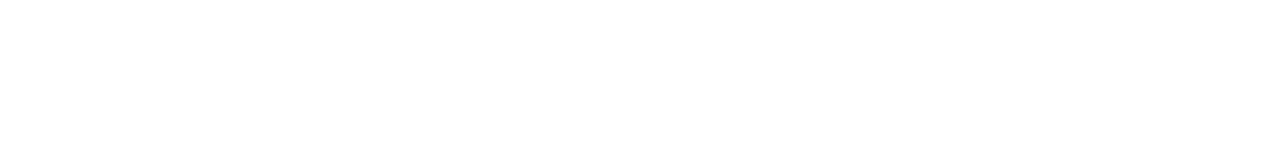
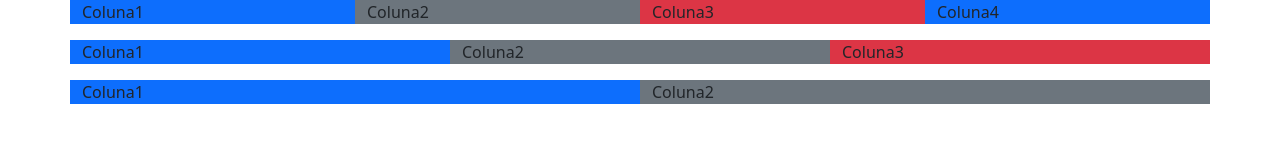
Before and after one commit to pedro121208/bootstrap_base, a plain HTML site: page ex2_sistema-grid/ex2.html in a window 1280 px wide. Drawn offline with nearby package versions, Linux system fonts and the light colour scheme.

Commit message:
Exemplo 3 concluido
Exemplos 1, 2 e 3 foram feito e concluidos.

```diff
--- /dev/null
+++ b/ex1b__instalacao_npm/package.json
@@ -0,0 +1,5 @@
+{
+  "dependencies": {
+    "bootstrap": "^5.3.3"
+  }
+}
--- a/ex2_sistema-grid/ex2.html
+++ b/ex2_sistema-grid/ex2.html
@@ -10,7 +10,26 @@
 
 
     <!-- 1ª Digitação (Aqui) -->
+     <div class="container">
+        <div class="row">
+            <div class="col-sm-3 bg-primary">Coluna1</div>
+            <div class="col-sm-3 bg-secondary">Coluna2</div>
+            <div class="col-sm-3 bg-danger">Coluna3</div>
+            <div class="col-sm-3 bg-primary">Coluna4</div>
+        </div>
 
+        <div class="row my-3">
+            <div class="col-sm-4 bg-primary">Coluna1</div>
+            <div class="col-sm-4 bg-secondary">Coluna2</div>
+            <div class="col-sm-4 bg-danger">Coluna3</div>
+        </div>
+
+        <!-- linha com 2 colunas -->
+        <div class="row">
+            <div class="col-sm-6 bg-primary">Coluna1</div>
+            <div class="col-sm-6 bg-secondary">Coluna2</div>
+        </div>
+     </div>
 
     <script src="https://cdn.jsdelivr.net/npm/bootstrap@5.3.0/dist/js/bootstrap.bundle.min.js"></script>
 </body>
```
Also changed, not shown: ex1_instalacao-cdn/ex1.html (+5 -2 lines), ex1a_instalacao_arquivos/index.html (+3 -2 lines), ex1b__instalacao_npm/index.html (+2 -1 lines), ex3_botoes/ex3.html (+16 -1 lines), ex1a_instalacao_arquivos/css/bootstrap.min.css (added), ex1a_instalacao_arquivos/js/bootstrap.bundle.min.js (added), 2 other files.
